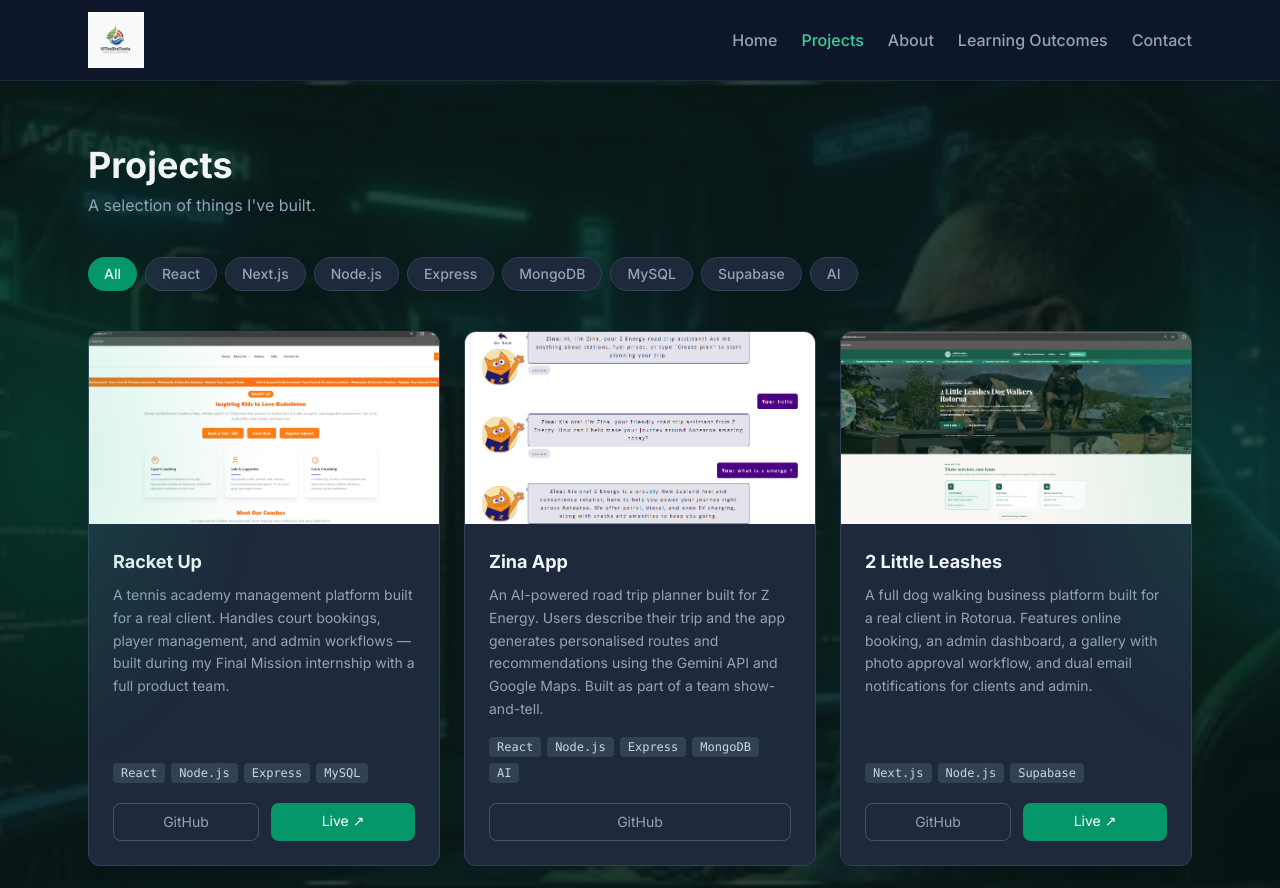
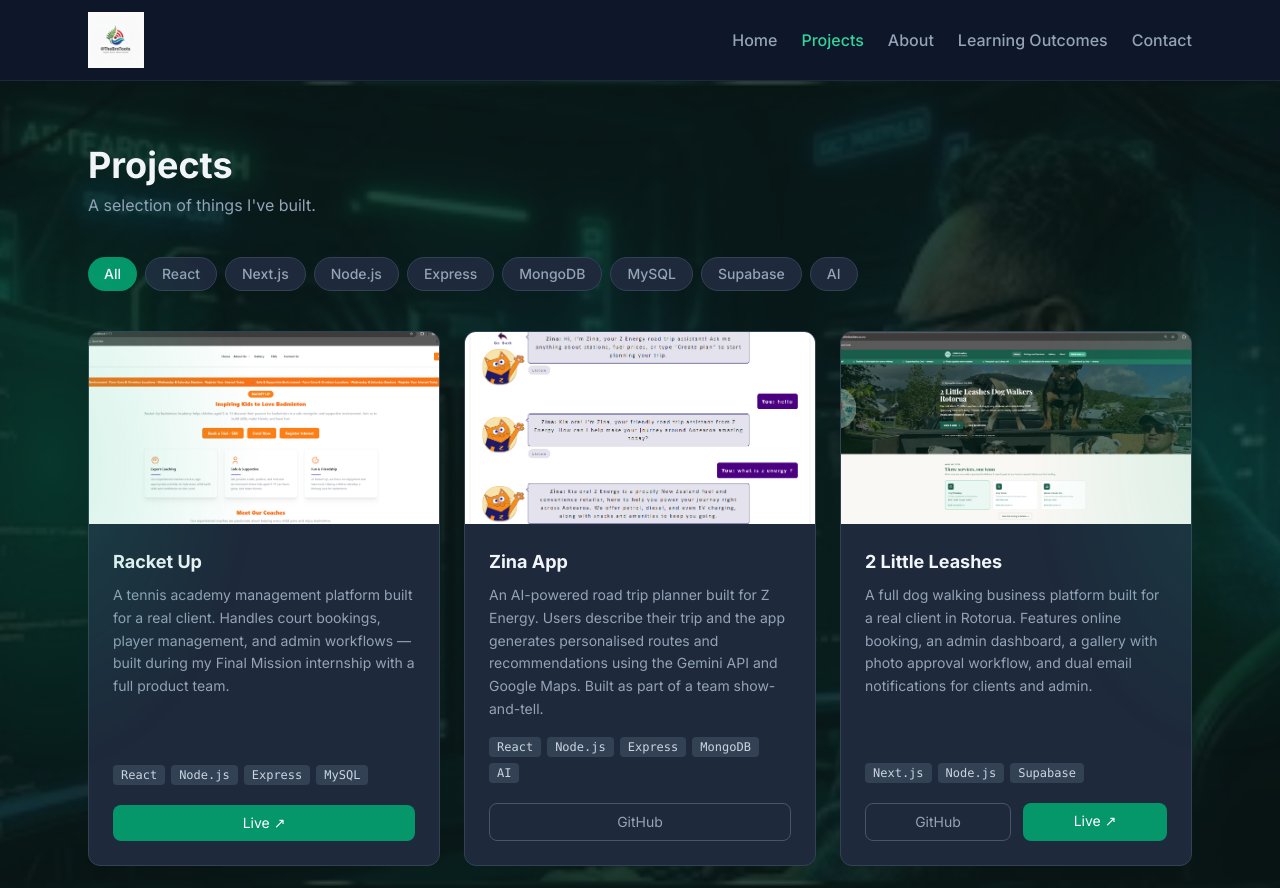
Before and after one commit to Turei-hub/portfolio, a React (Vite) app: page /projects in a window 1280 px wide. Shown: the top 888 px of the page. Built offline with nearby package versions, Linux system fonts and the light colour scheme; grey boxes are pictures that could not be loaded.

Commit message:
connect GitHub buttons to Turei-hub repos, remove Racket Up GitHub button

```diff
--- a/src/pages/Projects.jsx
+++ b/src/pages/Projects.jsx
@@ -9,7 +9,6 @@ const projects = [
     color: 'from-emerald-800 to-emerald-900',
     image: '/RacketUp.png',
     tags: ['React', 'Node.js', 'Express', 'MySQL'],
-    github: '#',
     live: '#',
   },
   {
@@ -20,7 +19,7 @@ const projects = [
     color: 'from-emerald-800 to-emerald-900',
     image: '/Zina.app.png',
     tags: ['React', 'Node.js', 'Express', 'MongoDB', 'AI'],
-    github: '#',
+    github: 'https://github.com/Turei-hub/zina-app',
   },
   {
     id: 3,
@@ -30,7 +29,7 @@ const projects = [
     color: 'from-amber-800 to-amber-900',
     image: '/2littleleashes.png',
     tags: ['Next.js', 'Node.js', 'Supabase'],
-    github: '#',
+    github: 'https://github.com/Turei-hub/2littleleashes',
     live: 'https://www.2littleleashes.co.nz',
   },
   {
@@ -41,7 +40,7 @@ const projects = [
     color: 'from-rose-800 to-rose-900',
     image: '/Jerrican Trust.png',
     tags: ['React', 'Node.js'],
-    github: '#',
+    github: 'https://github.com/Turei-hub/jerrican-trust',
     live: 'https://jerrican-trust.vercel.app/',
   },
   {
@@ -98,12 +97,16 @@ function ProjectCard({ project }) {
 
         {/* Links */}
         <div className="flex gap-3">
+          {project.github && (
           <a
             href={project.github}
+            target="_blank"
+            rel="noopener noreferrer"
             className="flex-1 text-center py-2 border border-slate-600 hover:border-emerald-400 text-slate-400 hover:text-emerald-400 text-sm rounded-lg transition-colors duration-150"
           >
             GitHub
           </a>
+          )}
           {project.live && (
             <a
               href={project.live}
```
